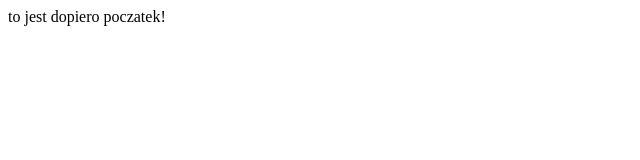
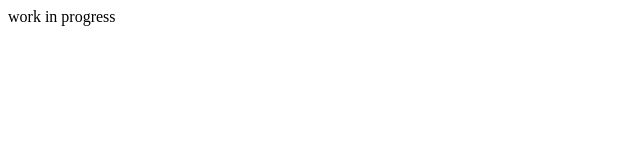
Before and after one commit to aptgrzybowski/portfolio, a plain HTML site: page index.html in a window 1280 px wide. Shown: the full height of the page, 0-640 px from the left. Drawn offline with Linux system fonts and the light colour scheme.

Commit message:
Update index.html

```diff
--- a/index.html
+++ b/index.html
@@ -5,6 +5,6 @@
   <title>Adam Grzybowski Portfolio</title>
 </head>
 <body>
-  to jest dopiero poczatek!
+  work in progress
 </body>
 </html>
```
